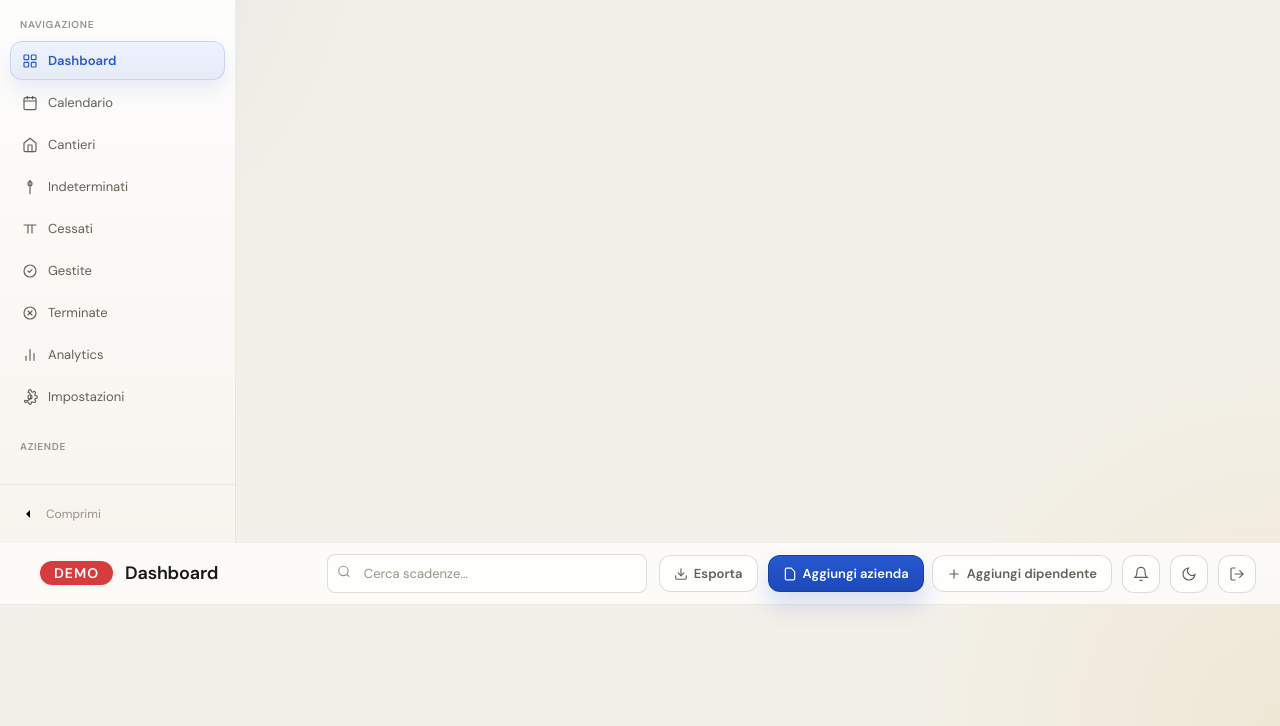
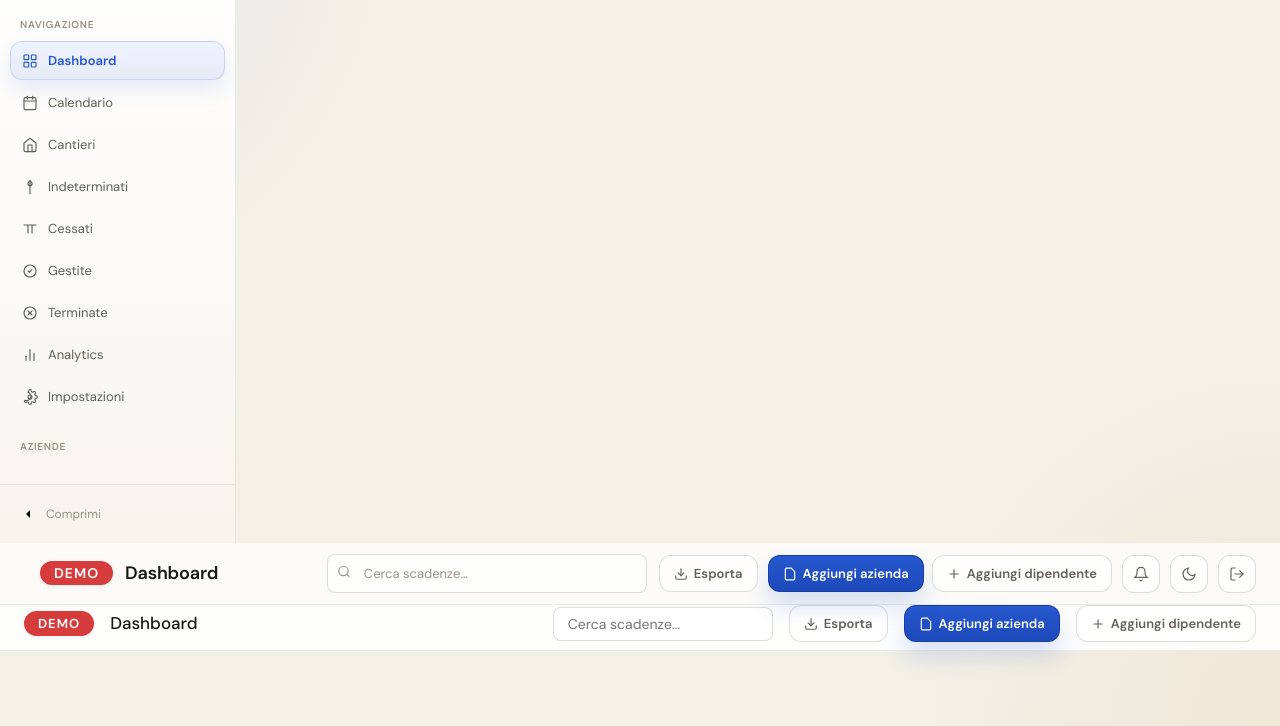
Before and after one commit to evolofabio/Gestione-scadenze-contratti-DEMO, a website: page contract_manager_dashboard.html in a window 1280 px wide. Shown: the part 74-800 px from the top of the page. Drawn offline with nearby package versions, Linux system fonts and the light colour scheme; a script that the page names is missing.

Commit message:
UX: barra azioni spostata in alto sotto header

```diff
--- a/contract_manager_dashboard.html
+++ b/contract_manager_dashboard.html
@@ -140,6 +140,15 @@
       </div>
     </header>
 
+    <div class="topbar-sub" style="display:flex;align-items:center;gap:16px;padding:0 24px 8px 24px;background:rgba(255,255,255,0.92);border-bottom:1px solid var(--border);position:sticky;top:62px;z-index:39;">
+      <span style="background:#d63c3c;color:#fff;padding:3px 14px;border-radius:16px;font-size:13px;font-weight:600;letter-spacing:1px;box-shadow:0 1px 4px rgba(0,0,0,0.08);vertical-align:middle;">DEMO</span>
+      <span id="topbar-sub-title" style="font-size:17px;font-weight:500;">Dashboard</span>
+      <div style="flex:1"></div>
+      <input type="text" placeholder="Cerca scadenze..." id="search-input-sub" style="padding:7px 14px;border-radius:8px;border:1px solid var(--border2);font-size:14px;width:220px;max-width:100%;">
+      <button class="tb-btn" onclick="toggleExportMenu(event)"><svg viewBox="0 0 24 24"><path d="M21 15v4a2 2 0 01-2 2H5a2 2 0 01-2-2v-4"/><polyline points="7 10 12 15 17 10"/><line x1="12" y1="15" x2="12" y2="3"/></svg>Esporta</button>
+      <button class="tb-btn primary" onclick="openAddCompanyModal()"><svg viewBox="0 0 24 24"><path d="M14 2H6a2 2 0 00-2 2v16a2 2 0 002 2h12a2 2 0 002-2V8z"/></svg>Aggiungi azienda</button>
+      <button class="tb-btn" onclick="openAddEmployeeModal()"><svg viewBox="0 0 24 24"><line x1="12" y1="5" x2="12" y2="19"/><line x1="5" y1="12" x2="19" y2="12"/></svg>Aggiungi dipendente</button>
+    </div>
     <main class="page-content" id="page-content">
     </main>
   </div>
```
